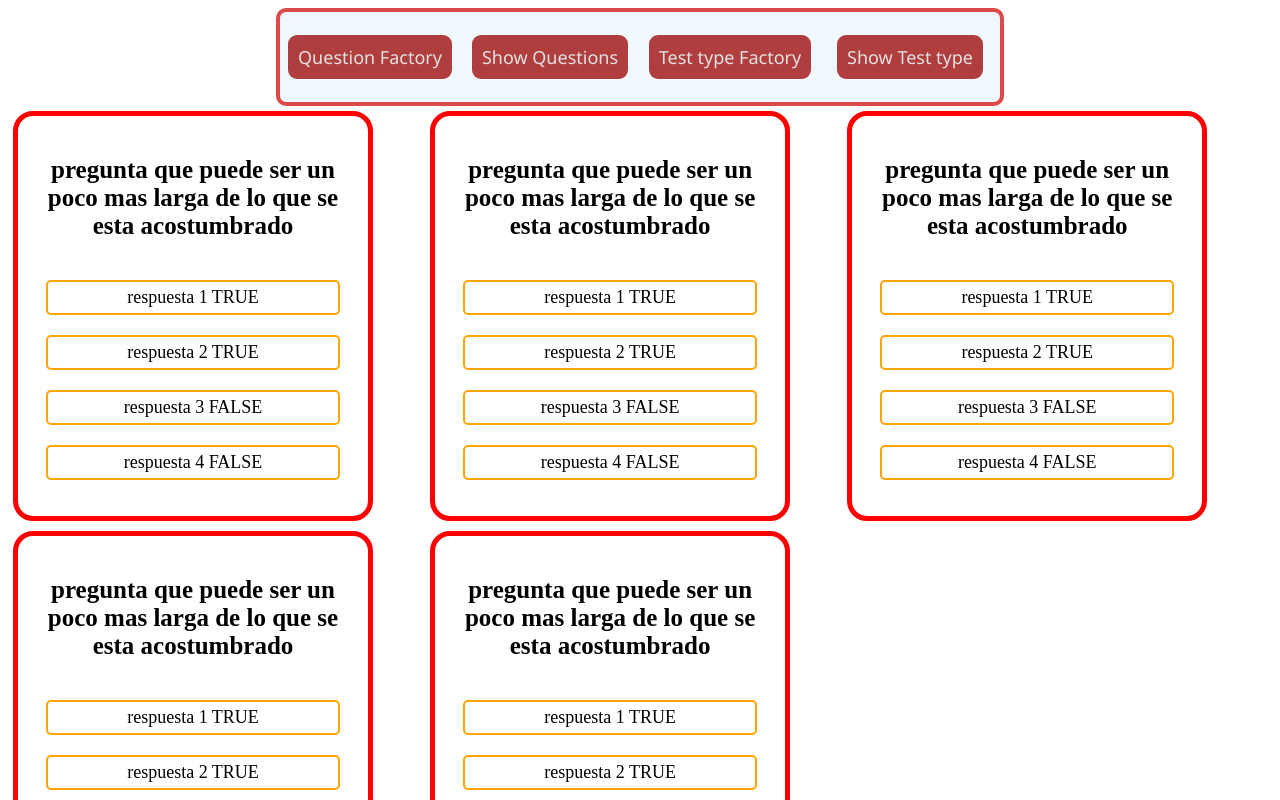
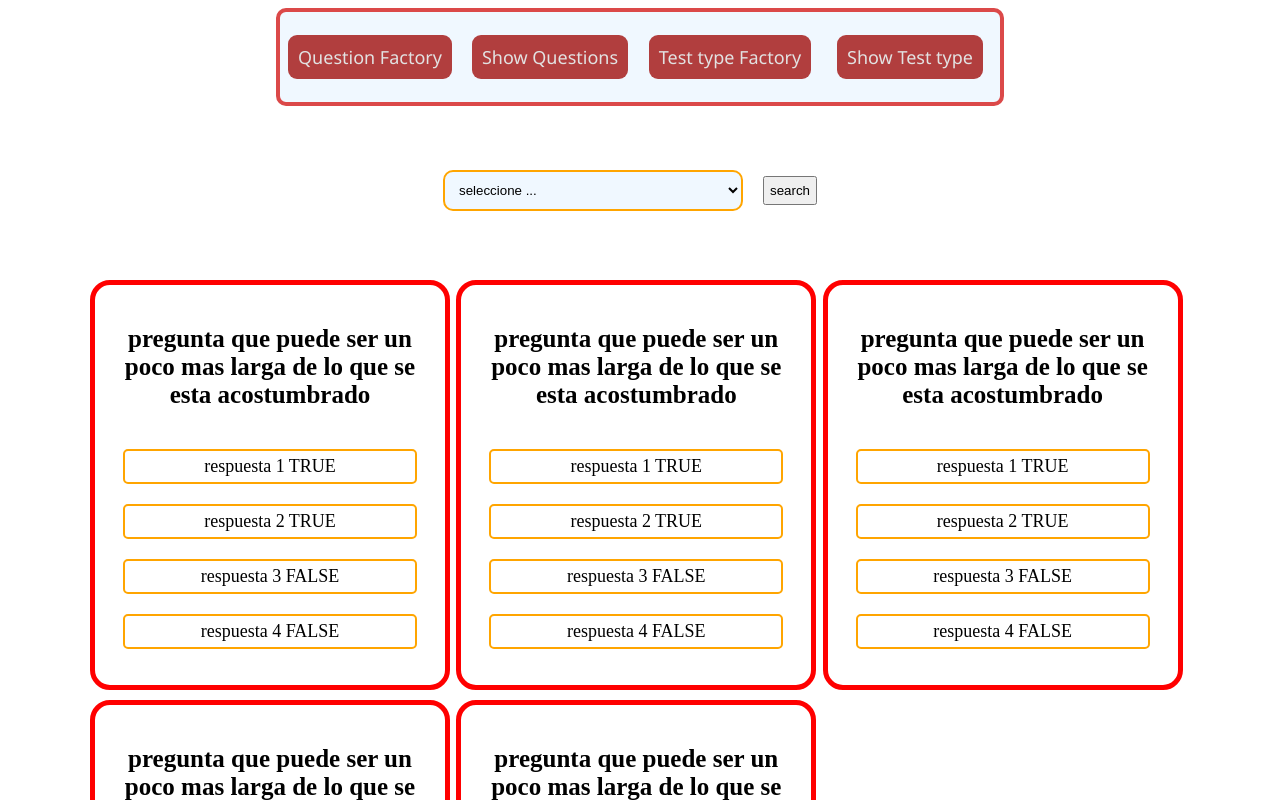
Before and after one commit to jperezviloria/multiple-choice-reactjs, a React (Create React App) app: page /showquestion in a window 1280 px wide. Shown: the top 800 px of the page. Built offline with nearby package versions, Linux system fonts and the light colour scheme.

Commit message:
creating LevelSelector component

```diff
--- /dev/null
+++ b/src/components/LevelSelector/LevelSelector.css
@@ -0,0 +1,9 @@
+.LevelSelector select{
+  width: 300px;
+}
+
+.LevelSelector button{
+  margin: 20px;
+  padding: 5px;
+
+}
--- /dev/null
+++ b/src/components/LevelSelector/LevelSelector.jsx
@@ -0,0 +1,19 @@
+import React from "react"
+import "./LevelSelector.css"
+
+const LevelSelector = () => {
+  return (
+  <div>
+    <form className="LevelSelector">
+    <select>
+      <option value= "">seleccione ...</option>
+      <option value="1">level 1</option>
+      <option value = "2">level 2</option>
+    </select>
+    <button type="submit">search </button>
+    </form>
+    </div>
+  )
+}
+
+export default LevelSelector;
--- a/src/pages/showQuestion/ShowQuestion.css
+++ b/src/pages/showQuestion/ShowQuestion.css
@@ -1,4 +1,12 @@
 .show-question{
-    display: grid;
-    grid-template-columns: repeat(3, 33%);
+
+  margin-top: 50px;
+  display: grid;
+  justify-items:center;
 }
+
+.show-question-particularcard{
+  display: grid;
+  grid-template-columns:repeat(3, 33%);
+  margin: 50px;
+}
--- a/src/pages/showQuestion/ShowQuestion.jsx
+++ b/src/pages/showQuestion/ShowQuestion.jsx
@@ -1,18 +1,20 @@
 import React from "react"
 import ParticularCard from "../../components/ShowQuestion/ParticularCards/ParticularCard.jsx"
-
+import LevelSelector from "../../components/LevelSelector/LevelSelector.jsx"
 import "./ShowQuestion.css"
 const ShowQuestion = () =>{
-
-    return (
-        <div className = "show-question">
-            <ParticularCard/>
-            <ParticularCard/>
-            <ParticularCard/>
-            <ParticularCard/>
-            <ParticularCard/>
-        </div>
-    )
+  return (
+    <div className="show-question">
+      <LevelSelector className="show-question-levelSelector"/>
+      <div className="show-question-particularcard">
+        <ParticularCard />
+        <ParticularCard />
+        <ParticularCard />
+        <ParticularCard />
+        <ParticularCard />
+      </div>
+    </div>
+  );
 }
 
 export default ShowQuestion;
```
Also changed, not shown: src/components/LevelSelector/LevelSelector.js (added).
